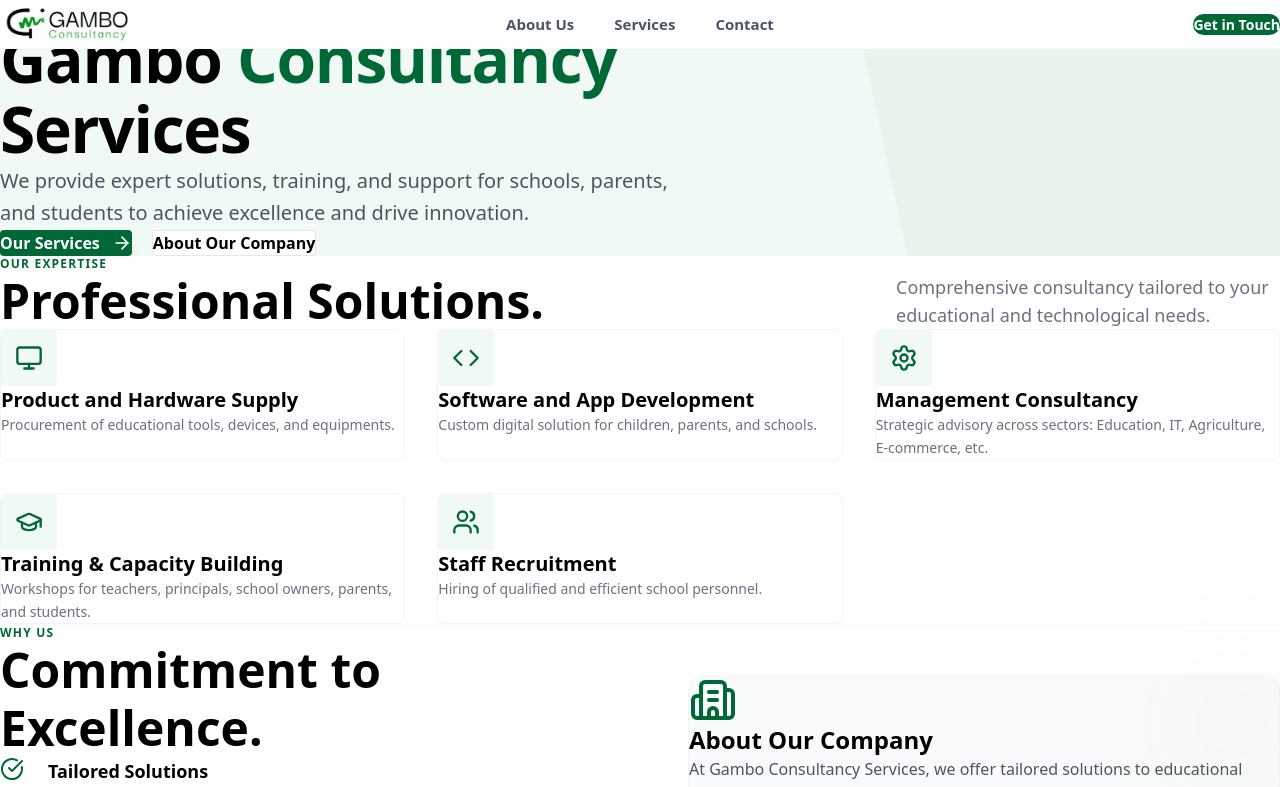
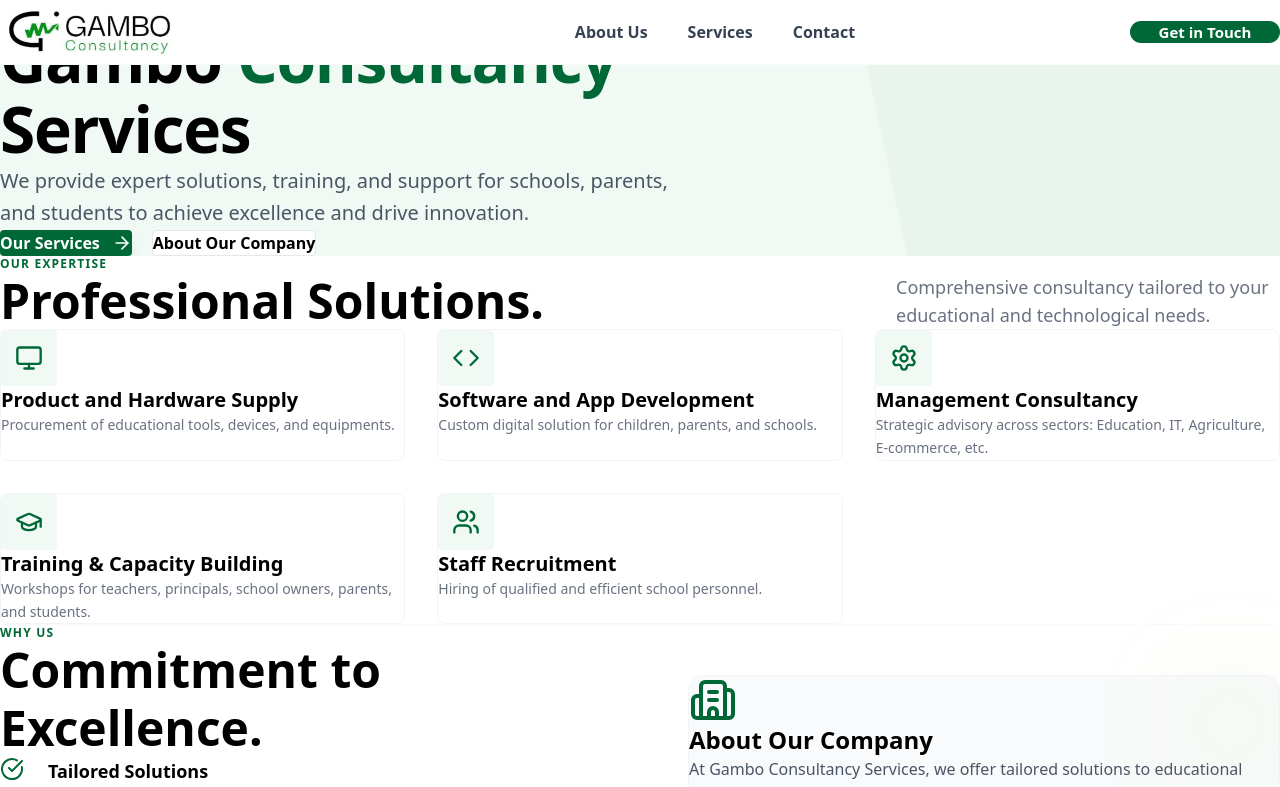
Before and after one commit to samkiell/GamboConsultancy, a Next.js app: page / in a window 1280 px wide. Shown: the top 787 px of the page. Built offline with nearby package versions, Linux system fonts and the light colour scheme.

Commit message:
feat: add responsive Navbar component with navigation links and mobile menu.

```diff
--- a/src/components/Navbar.tsx
+++ b/src/components/Navbar.tsx
@@ -27,9 +27,9 @@
       <div className="max-w-7xl mx-auto px-8 md:px-12 lg:px-20 flex items-center">
 
         {/* Left: Logo - Fixed width to help centering */}
-        <div className="w-[240px] flex justify-start">
+        <div className="w-[300px] flex justify-start">
           <Link href="/" className="flex items-center">
-            <div className="relative w-44 h-10 md:w-52 md:h-12">
+            <div className="relative w-52 h-12 md:w-64 md:h-16">
               <Image
                 src="/logo.jpg"
                 alt="Gambo Consultancy Logo"
@@ -47,7 +47,7 @@
             <Link
               key={link.name}
               href={link.href}
-              className="text-[15px] font-semibold text-gray-600 hover:text-[var(--primary)] transition-all relative group py-2"
+              className="text-[16px] font-bold text-gray-700 hover:text-[var(--primary)] transition-all relative group py-2"
             >
               {link.name}
               <span className="absolute bottom-0 left-0 w-0 h-0.5 bg-[var(--primary)] transition-all duration-300 group-hover:w-full"></span>
@@ -56,10 +56,10 @@
         </div>
 
         {/* Right: CTA - Fixed width for symmetry */}
-        <div className="w-[240px] flex justify-end items-center">
+        <div className="w-[150px] items-right ">
           <Link
             href="/contact"
-            className="hidden md:flex items-center justify-center px-8 py-3 bg-[var(--primary)] text-white text-[14px] font-bold rounded-full hover:bg-black hover:shadow-xl transition-all duration-300 transform active:scale-95 whitespace-nowrap"
+            className="hidden md:flex items-center justify-center px-12 py-4 bg-[var(--primary)] text-white text-[15px] font-extrabold rounded-full hover:bg-black hover:shadow-2xl transition-all duration-300 transform active:scale-95 whitespace-nowrap mr-69%"
           >
             Get in Touch
           </Link>
```
